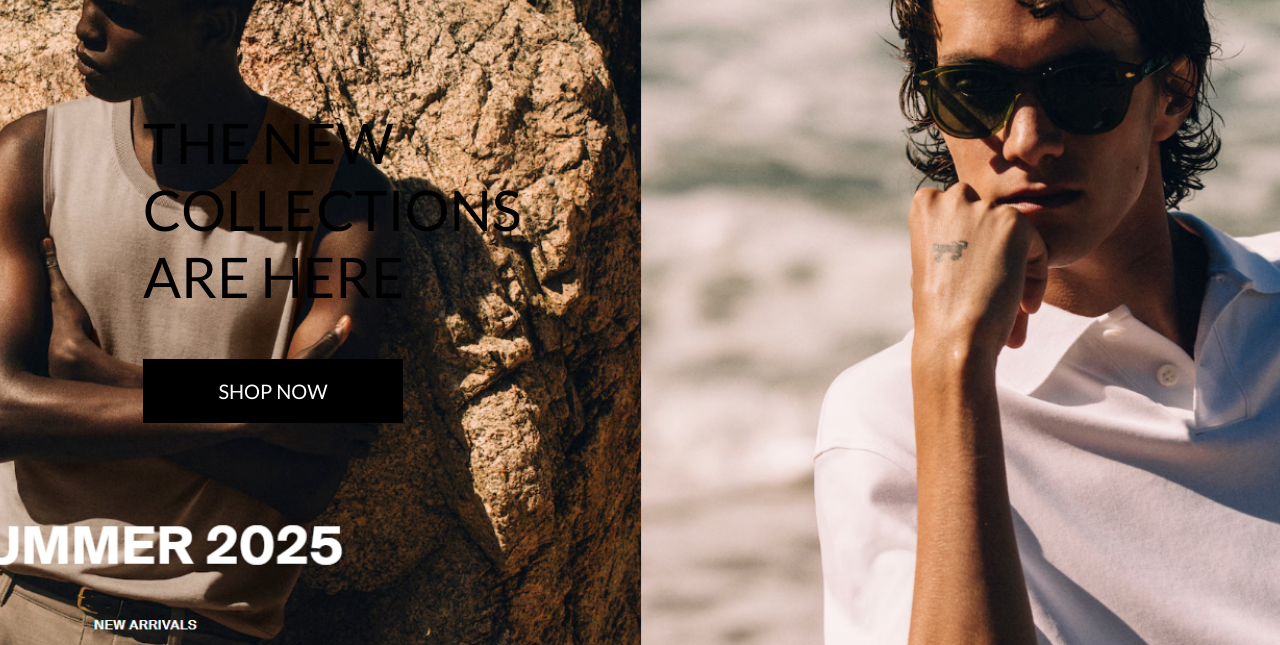
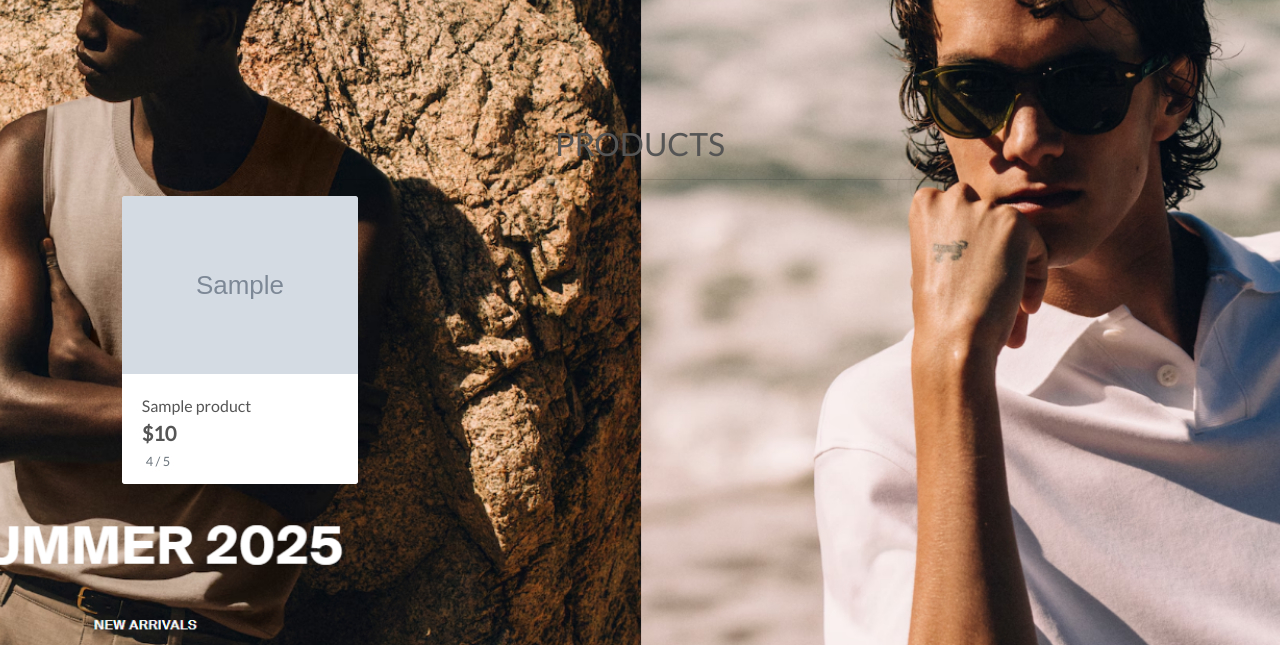
Before and after one commit to maggku/fold, a Django app: template products/templates/products/products.html in a window 1280 px wide. Shown: the part 155-800 px from the top of the page. Run offline with Django 3.2, Linux system fonts and the light colour scheme; the template is opened without the code that fills it: most values are stand-ins (such as "Sample title", 1, 10 or a date in 2020); grey boxes marked "Sample" are stand-in pictures; some libraries are stand-ins or nearby versions.

Commit message:
Changing products.html to be able to display all products

```diff
--- a/fold/settings.py
+++ b/fold/settings.py
@@ -24,9 +24,9 @@ BASE_DIR = Path(__file__).resolve().parent.parent
 SECRET_KEY = 'django-insecure-%7sxox!(n#qp3vmi#4coijpj-gb1-mxb(*g$^op&5#7fxivos%'
 
 # SECURITY WARNING: don't run with debug turned on in production!
-DEBUG = True
+DEBUG = False
 
-ALLOWED_HOSTS = []
+ALLOWED_HOSTS = ['localhost', '127.0.0.1']
 
 
 # Application definition
--- a/fold/urls.py
+++ b/fold/urls.py
@@ -18,8 +18,14 @@ from django.urls import path, include
 from django.conf import settings
 from django.conf.urls.static import static
 
+from django.contrib import admin
+from django.urls import path, include
+from django.conf import settings
+from django.conf.urls.static import static
+
 urlpatterns = [
     path('admin/', admin.site.urls),
     path('accounts/', include('allauth.urls')),
     path('', include('home.urls')),
-] + static(settings.STATIC_URL, document_root=settings.STATICFILES_DIRS[0]) + static(settings.MEDIA_URL, document_root=settings.MEDIA_ROOT)
+    path('products/', include('products.urls')),
+] + static(settings.MEDIA_URL, document_root=settings.MEDIA_ROOT)
--- a/products/templates/products/products.html
+++ b/products/templates/products/products.html
@@ -4,23 +4,74 @@
 {% block page_header %}
     <div class="container header-container">
         <div class="row">
-            <div class="col">
-            </div>
+            <div class="col"></div>
         </div>
     </div>
 {% endblock %}
 
 {% block content %}
-    <div class="container" h-100>
-        <div class="row" h-100>
-            <div class="col-7 col-md-6 my-auto">
-                <h1 class="display-4 logo-font text-black">
-                    The new collections are here
-                </h1>
-                <div class="my-5">
-                    <h4>
-                        <a href="" class="shop-now-button btn btn-lg rounded-0 text-uppercase py-3">Shop Now</a>
-                    </h4>
+    <div class="overlay"></div>
+    <div class="container-fluid">
+        <div class="row">
+            <div class="col text-center mt-3">
+                <h2 class="logo-font">Products</h2>
+                <hr class="w-50 mb-1">
+            </div>
+        </div>
+        <div class="row">
+            <div class="product-container col-10 offset-1">
+                <div class="row mt-1 mb-2"></div>
+                <div class="row">
+                    {% for product in products %}
+                        <div class="col-sm-6 col-md-6 col-lg-4 col-xl-3">
+                            <div class="card h-100 border-0">
+                                {% if product.image %}
+                                <a href="">
+                                    <img class="card-img-top img-fluid" src="{{ product.image.url }}" alt="{{ product.name }}">
+                                </a>
+                                {% else %}
+                                <a href="">
+                                    <img class="card-img-top img-fluid" src="{{ MEDIA_URL }}noimage.png" alt="{{ product.name }}">
+                                </a>
+                                {% endif %}
+                                <div class="card-body pb-0">
+                                    <p class="mb-0">{{ product.name }}</p>
+                                </div>
+                                <div class="card-footer bg-white pt-0 border-0 text-left">
+                                    <div class="row">
+                                        <div class="col">
+                                            <p class="lead mb-0 text-left font-weight-bold">${{ product.price }}</p>
+                                            {% if product.rating %}
+                                                <small class="text-muted"><i class="fas fa-star mr-1"></i>{{ product.rating }} / 5</small>
+                                            {% else %}
+                                                <small class="text-muted">No Rating</small>
+                                            {% endif %}
+                                        </div>
+                                    </div>
+                                </div>
+                            </div>
+                        </div>
+                        {% if forloop.counter|divisibleby:1 %}
+                            <div class="col-12 d-sm-none mb-5">
+                                <hr>
+                            </div>
+                        {% endif %}
+                        {% if forloop.counter|divisibleby:2 %}
+                            <div class="col-12 d-none d-sm-block d-md-block d-lg-none mb-5">
+                                <hr>
+                            </div>
+                        {% endif %}
+                        {% if forloop.counter|divisibleby:3 %}
+                            <div class="col-12 d-none d-lg-block d-xl-none mb-5">
+                                <hr>
+                            </div>
+                        {% endif %}
+                        {% if forloop.counter|divisibleby:4 %}
+                            <div class="col-12 d-none d-xl-block mb-5">
+                                <hr>
+                            </div>
+                        {% endif %}
+                    {% endfor %}
                 </div>
             </div>
         </div>
```
